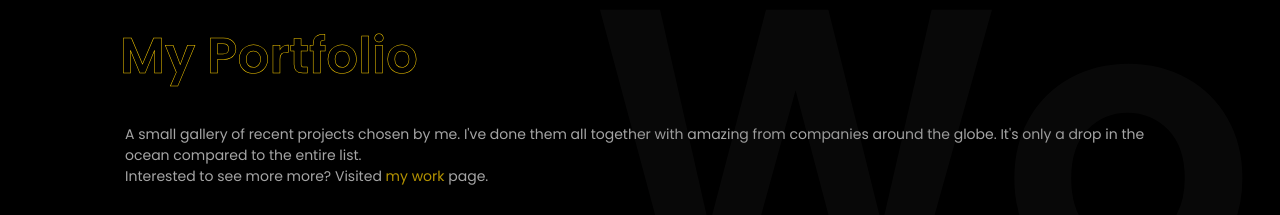
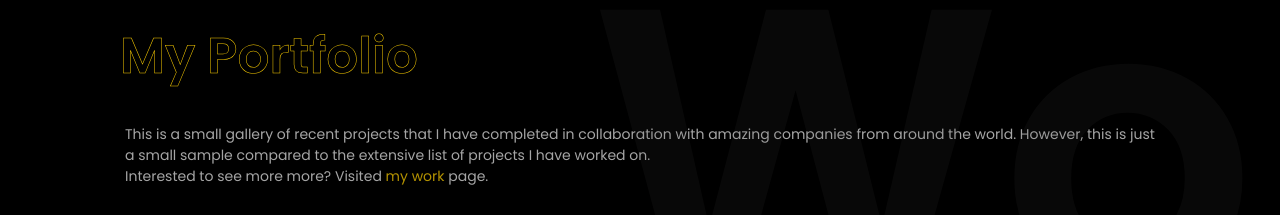
Before and after one commit to devmarcuz/Otunba-Portfolio, a React (Create React App) app: page / in a window 1280 px wide. Shown: the part 2020-2235 px from the top of the page. Built offline with nearby package versions, Linux system fonts and the light colour scheme.

Commit message:
Update Portfolio.js

```diff
--- a/src/components/Portfolio.js
+++ b/src/components/Portfolio.js
@@ -13,9 +13,7 @@ const Portfolio = () => {
       <h1>My Portfolio</h1>
       <div className="content">
         <p>
-          A small gallery of recent projects chosen by me. I've done them all
-          together with amazing from companies around the globe. It's only a
-          drop in the ocean compared to the entire list. <br />
+          This is a small gallery of recent projects that I have completed in collaboration with amazing companies from around the world. However, this is just a small sample compared to the extensive list of projects I have worked on. <br />
           Interested to see more more? Visited <Link to="/work">
             my work
           </Link>{" "}
```
